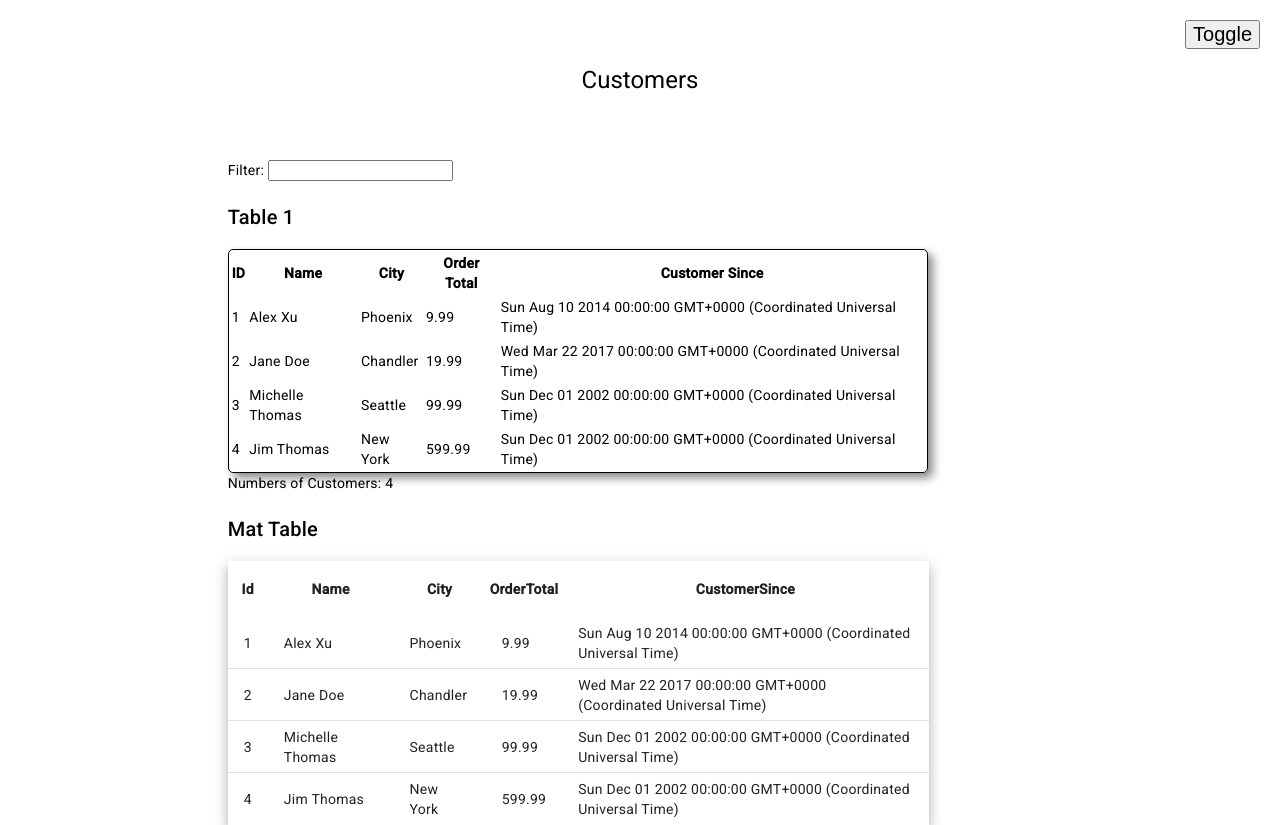
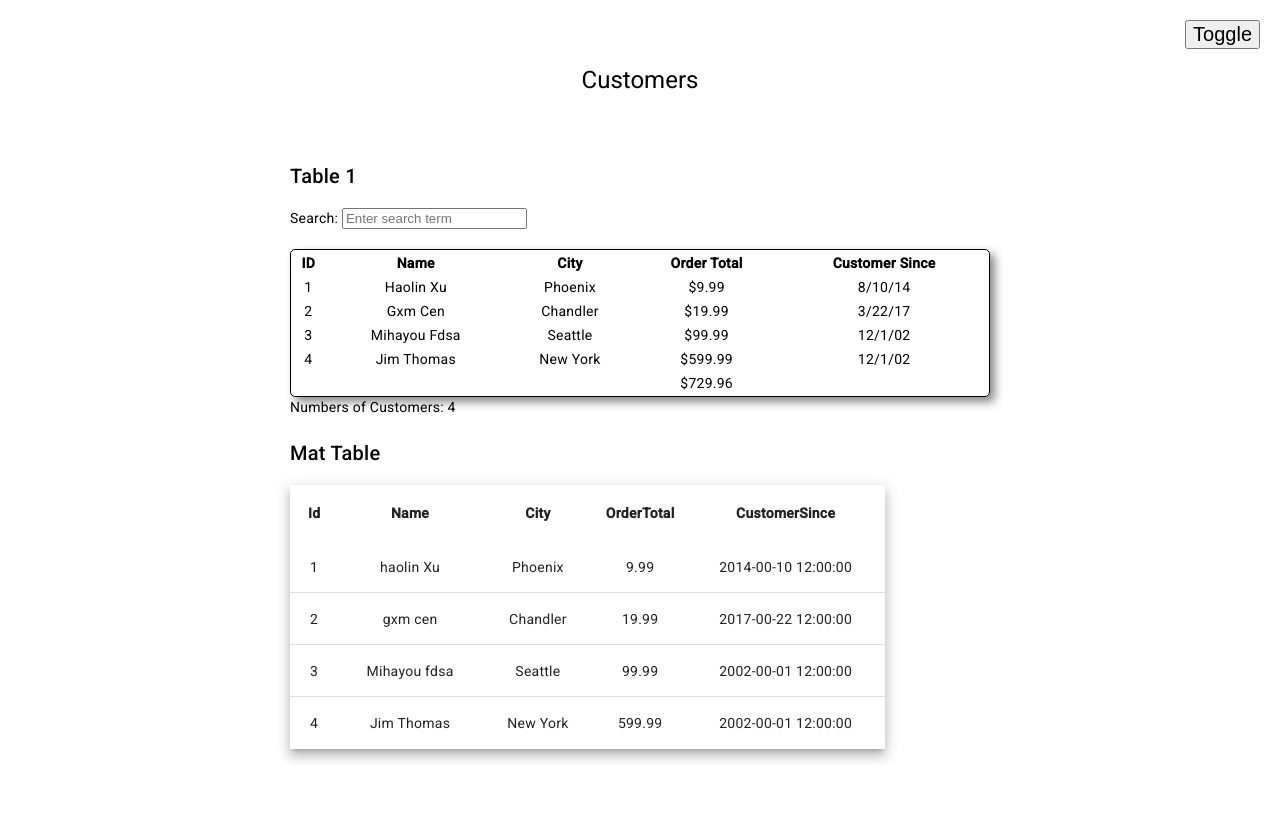
Before and after one commit to alex2430lol/Angular-Apple-Store, an Angular app: page / in a window 1280 px wide. After the commit the page ends 800 px from the top, so only its background shows below. Built offline with nearby package versions, Linux system fonts and the light colour scheme.

Commit message:
add search bar and pipes

```diff
--- a/src/app/app.module.ts
+++ b/src/app/app.module.ts
@@ -8,6 +8,7 @@ import { BrowserAnimationsModule } from '@angular/platform-browser/animations';
 
 import { MatTableModule } from '@angular/material/table';
 import { SharedModule } from './shared/shared.module';
+import { FormsModule } from '@angular/forms';
 
 
 @NgModule({
@@ -20,7 +21,8 @@ import { SharedModule } from './shared/shared.module';
     CustomersModule,
     BrowserAnimationsModule,
     MatTableModule,
-    SharedModule
+    SharedModule,
+    FormsModule
   ],
   providers: [AppComponent],
   bootstrap: [AppComponent]
--- a/src/app/customers/customers-list/customers-list.component.css
+++ b/src/app/customers/customers-list/customers-list.component.css
@@ -12,3 +12,7 @@
 th:hover {
     cursor: pointer;
 }
+
+td {
+    text-align: center;
+}
--- a/src/app/customers/customers-list/customers-list.component.html
+++ b/src/app/customers/customers-list/customers-list.component.html
@@ -1,7 +1,15 @@
-<filter-textbox></filter-textbox>
-<br />
+<h2>Table 1</h2>
+<div>
+    <label for="searchText">Search: </label>
+    <input
+        type="text"
+        id="_searchText"
+        [(ngModel)]="_searchText"
+        (ngModelChange)="filter($event)"
+        placeholder="Enter search term"
+    />
+</div>
 <div style="margin-top: 20px;">
-    <h2>Table 1</h2>
     <table class="cusTable">
         <thead>
             <tr>
@@ -13,23 +21,27 @@
             </tr>
         </thead>
         <tbody>
-            <tr *ngFor="let cus of Customers">
+            <tr *ngFor="let cus of filteredCustomers">
                 <td>{{ cus.id }}</td>
                 <td>
-                    <a> {{ cus.name }}</a>
+                    <a> {{ cus.name | capitalize }}</a>
                 </td>
                 <td>{{ cus.city }}</td>
-                <td>{{ cus.orderTotal }}</td>
-                <td>{{ cus.customerSince }}</td>
+                <td>{{ cus.orderTotal | currency:currencyCode:'symbol' }}</td>
+                <td>{{ cus.customerSince | date: 'shortDate'}}</td>
+            </tr>
+            <tr *ngIf="filteredCustomers && filteredCustomers.length">
+                <td colspan="3"></td>
+                <td> {{ customersOrderTotal | currency }} </td>
             </tr>
         </tbody>
-        <tfoot *ngIf="Customers.length == 0">
+        <tfoot *ngIf="customers.length == 0">
             <tr >
                 <td colspan="5">No Customers found.</td>
             </tr>
         </tfoot>
     </table>
-    Numbers of Customers: {{ Customers.length }}
+    Numbers of Customers: {{ filteredCustomers.length }}
 </div>
 
 <div style="margin-top: 20px;">
@@ -58,7 +70,7 @@
 
             <ng-container matColumnDef="customerSince">
                 <th mat-hearder-cell *matHeaderCellDef mat-sort-header>CustomerSince</th>
-                <td mat-cell *matCellDef="let row">{{ row.customerSince }}</td>
+                <td mat-cell *matCellDef="let row">{{ row.customerSince | date: 'yyyy-mm-dd h:mm:ss' }}</td>
             </ng-container>
 
             <tr mat-header-row *matHeaderRowDef="displayedColumns"></tr>
--- a/src/app/customers/customers-list/customers-list.component.ts
+++ b/src/app/customers/customers-list/customers-list.component.ts
@@ -10,9 +10,12 @@ import { ICustomer } from 'src/app/shared/interfaces';
   styleUrls: ['./customers-list.component.css']
 })
 export class CustomersListComponent implements OnInit {
-
-  //@ViewChild(MatSort) sort: MatSort | undefined;
-
+  customersDataSource: MatTableDataSource<any> = new MatTableDataSource;
+  private _customers: ICustomer[] = [];
+  _searchText: string = '';
+  filteredCustomers: ICustomer [] = [];
+  customersOrderTotal: number = 0;
+  currencyCode: string = 'USD';
   displayedColumns: string[] = [
     'id',
     'name',
@@ -21,18 +24,22 @@ export class CustomersListComponent implements OnInit {
     'customerSince'
   ];
 
-  @Input() Customers: ICustomer[] = [];
-  customersDataSource: MatTableDataSource<any> = new MatTableDataSource;
 
-  filteredCustomers: ICustomer [] = [];
-  customersOrderTotal: number = 0;
-  currencyCode: string = 'USD'
+  @Input()  get customers(): ICustomer[] {
+    return this._customers;
+  }
+  set customers(value: ICustomer[]) {
+    if (value) {
+      this.filteredCustomers = this._customers = value;
+      this.calculateOrders();
+    }
+  }
 
   constructor() {
   }
 
   ngOnInit() {
-    this.customersDataSource = new MatTableDataSource(this.Customers);
+    this.customersDataSource = new MatTableDataSource(this.customers);
     //this.dataSource.sort = this.sort;
   }
 
@@ -46,4 +53,21 @@ export class CustomersListComponent implements OnInit {
   sort(prop: string) {
     // A sorter service will handle the sorting
   }
+
+  filter(text: string) {
+    if (text) {
+      text = text.toLocaleLowerCase();
+      this.filteredCustomers = this.customers.filter(
+        (cus: ICustomer) => {
+          return cus.name.toLocaleLowerCase().indexOf(text) > -1 ||
+            cus.city.toLocaleLowerCase().indexOf(text) > -1 ||
+            cus.orderTotal.toString().indexOf(text) > -1 ||
+            cus.customerSince.toLocaleDateString().indexOf(text) > -1
+        }
+      )
+    } else {
+      this.filteredCustomers = this.customers;
+    }
+    this.calculateOrders();
+  }
 }
--- a/src/app/customers/customers-list/filter-textbox.component.ts
+++ /dev/null
@@ -1,13 +0,0 @@
-import { Component, OnInit } from "@angular/core";
-
-@Component({
-    selector: 'filter-textbox',
-    template: `
-        Filter: <input type="text" />
-    `
-})
-export class FilterTextboxComponent implements OnInit {
-     ngOnInit(): void {
-
-     }
-}
--- a/src/app/customers/customers.component.html
+++ b/src/app/customers/customers.component.html
@@ -1,7 +1,7 @@
 <div class="container" *ngIf="isVisible">
     <h1> {{ title }} </h1>
     <div class="customers">
-        <app-customers-list [Customers]="customers"></app-customers-list>
+        <app-customers-list [customers]="customers"></app-customers-list>
     </div>
 </div>
 
--- a/src/app/customers/customers.component.ts
+++ b/src/app/customers/customers.component.ts
@@ -21,21 +21,21 @@ export class CustomersComponent implements OnInit {
     this.customers = [
       {
         id: 1,
-        name: 'Alex Xu',
+        name: 'haolin Xu',
         city: 'Phoenix',
         orderTotal: 9.99,
         customerSince: new Date(2014, 7, 10),
       },
       {
         id: 2,
-        name: 'Jane Doe',
+        name: 'gxm cen',
         city: 'Chandler',
         orderTotal: 19.99,
         customerSince: new Date(2017, 2, 22),
       },
       {
         id: 3,
-        name: 'Michelle Thomas',
+        name: 'Mihayou fdsa',
         city: 'Seattle',
         orderTotal: 99.99,
         customerSince: new Date(2002, 10, 31),
--- /dev/null
+++ b/src/app/shared/capitalize.pipe.ts
@@ -0,0 +1,17 @@
+import { Pipe, PipeTransform } from "@angular/core";
+
+@Pipe({
+    name: 'capitalize'
+})
+export class CapitalizePipe implements PipeTransform {
+    transform(value: string) {
+        if (value) {
+            let vals: string[] = value.split(" ");
+            const calitalizedName = vals.map((val) => {
+                return val.charAt(0).toUpperCase() + val.slice(1);
+            });
+            return calitalizedName.join(" ");
+        }
+        return value;
+    }
+}
--- a/src/app/shared/interfaces.ts
+++ b/src/app/shared/interfaces.ts
@@ -2,7 +2,7 @@ export interface ICustomer {
     id: number;
     name: string;
     city: string;
-    orderTotal?: number;
+    orderTotal: number;
     customerSince: any;
 }
 
--- a/src/app/shared/shared.module.ts
+++ b/src/app/shared/shared.module.ts
@@ -1,7 +1,8 @@
 import { NgModule } from "@angular/core";
+import { CapitalizePipe } from "./capitalize.pipe";
 
 @NgModule({
-    declarations: [ ],
-    exports: [ ]
+    declarations: [CapitalizePipe],
+    exports: [CapitalizePipe]
 })
 export class SharedModule { }
```
Also changed, not shown: src/app/customers/customers.module.ts (+6 -4 lines).
